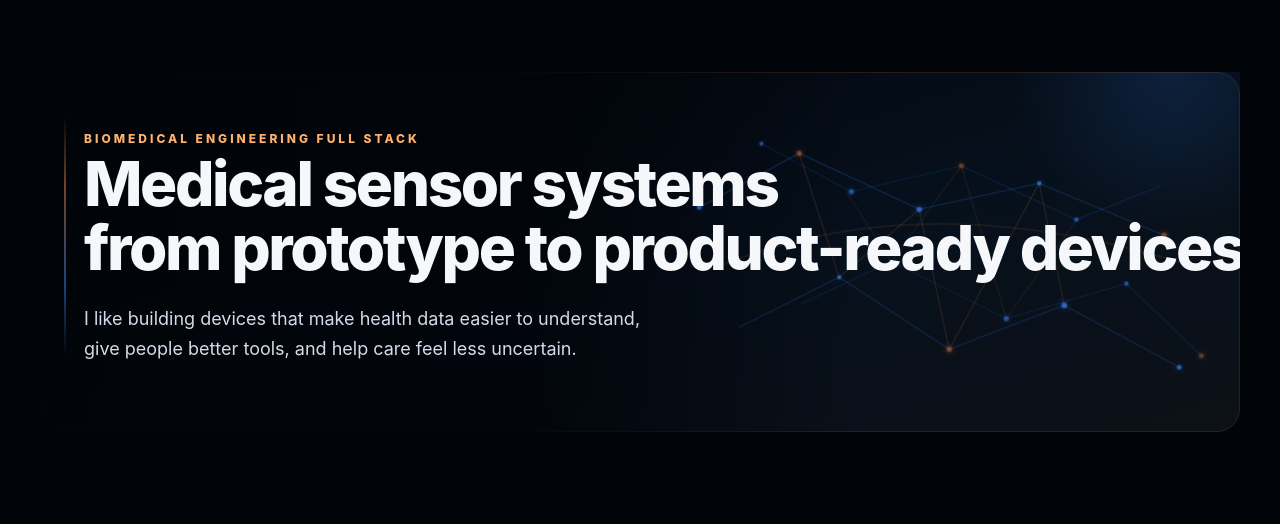
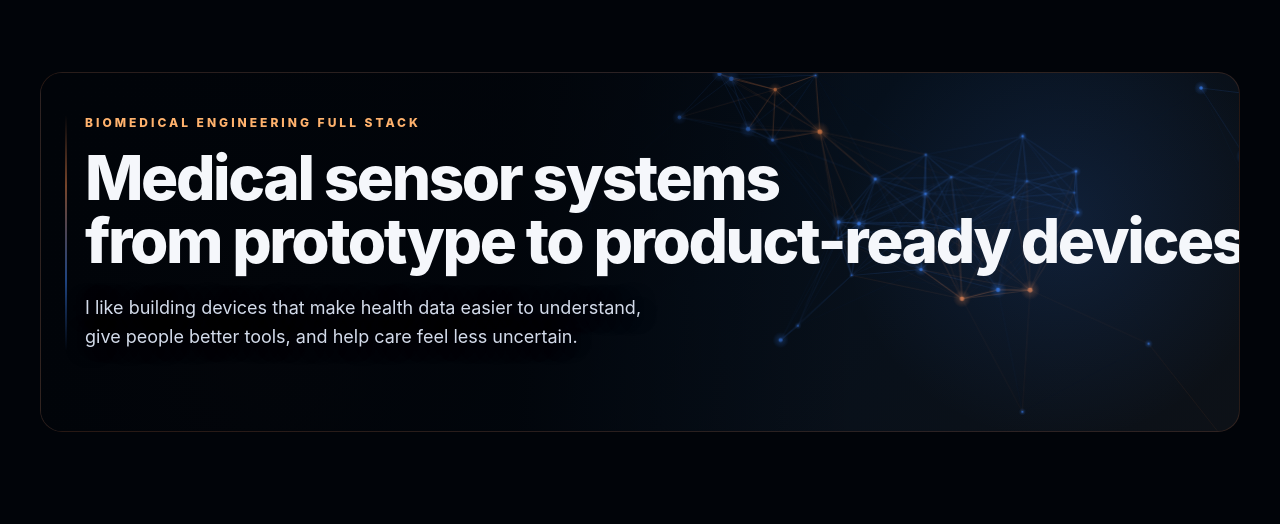
Before and after one commit to CocoHusky/CocoHusky, a website: page assets-src/hero-banner.html in a window 1280 px wide. Shown: the part 148-672 px from the top of the page. Drawn offline with Linux system fonts and the light colour scheme.

Commit message:
revert: restore hero banner HTML source

```diff
--- a/assets-src/hero-banner.html
+++ b/assets-src/hero-banner.html
@@ -2,175 +2,237 @@
 <html>
 <head>
 <meta charset="utf-8">
-<title>Alex Burton hero banner</title>
 <style>
   * { box-sizing: border-box; margin: 0; padding: 0; }
-  body {
-    background: #010409;
-    display: flex;
-    align-items: center;
-    justify-content: center;
-    min-height: 100vh;
-    padding: 20px;
+  body { background: #010409; display: flex; align-items: center; justify-content: center; min-height: 100vh; padding: 20px; }
+
+  .hero-banner {
+    position: relative;
+    width: 1200px;
+    max-width: 100%;
+    height: 360px;
+    overflow: hidden;
+    border-radius: 22px;
+    background: linear-gradient(135deg, #010409 0%, #06101c 56%, #0d1117 100%);
+    border: 1px solid rgba(232, 131, 74, 0.16);
+    color: #f5f7fb;
+    font-family: -apple-system, BlinkMacSystemFont, "Segoe UI", system-ui, sans-serif;
   }
-  svg { max-width: 100%; height: auto; display: block; }
+
+  canvas {
+    position: absolute;
+    inset: 0;
+    width: 100%;
+    height: 100%;
+    opacity: 0.9;
+  }
+
+  .glow-blue {
+    position: absolute;
+    top: -70px; right: -40px;
+    width: 440px; height: 440px;
+    border-radius: 50%;
+    background: radial-gradient(circle, rgba(59,130,246,0.14) 0%, transparent 70%);
+    pointer-events: none;
+  }
+
+  .glow-coral {
+    position: absolute;
+    bottom: -90px; left: 20px;
+    width: 340px; height: 340px;
+    border-radius: 50%;
+    background: radial-gradient(circle, rgba(232,131,74,0.10) 0%, transparent 70%);
+    pointer-events: none;
+  }
+
+  .text-shade {
+    position: absolute;
+    inset: 0 auto 0 0;
+    width: 68%;
+    background: linear-gradient(90deg, rgba(1,4,9,0.98) 0%, rgba(1,4,9,0.88) 58%, rgba(1,4,9,0) 100%);
+    pointer-events: none;
+    z-index: 1;
+  }
+
+  .hero-copy {
+    position: absolute;
+    left: 44px;
+    top: 42px;
+    width: 880px;
+    z-index: 2;
+  }
+
+  .eyebrow {
+    margin: 0 0 16px 0;
+    color: #ffb26d;
+    font-size: 12px;
+    font-weight: 800;
+    letter-spacing: 3px;
+    white-space: nowrap;
+  }
+
+  h1 {
+    margin: 0;
+    font-size: 62px;
+    line-height: 1.02;
+    font-weight: 820;
+    letter-spacing: -2.4px;
+  }
+
+  h1 span, .body span {
+    display: block;
+    white-space: nowrap;
+  }
+
+  .body {
+    margin: 22px 0 0 0;
+    color: #d3dbea;
+    font-size: 18px;
+    line-height: 1.58;
+    text-shadow: 0 1px 20px rgba(1,4,9,0.9);
+  }
+
+  .hero-copy::before {
+    content: '';
+    position: absolute;
+    left: -20px;
+    top: 0;
+    bottom: 0;
+    width: 2px;
+    background: linear-gradient(to bottom, transparent, rgba(232,131,74,0.5) 30%, rgba(59,130,246,0.5) 70%, transparent);
+    border-radius: 2px;
+  }
 </style>
 </head>
 <body>
-<svg id="readme-asset" xmlns="http://www.w3.org/2000/svg" width="1200" height="360" viewBox="0 0 1200 360" role="img" aria-labelledby="title desc">
-  <title id="title">Alex Burton — biomedical engineer building medical sensor systems</title>
-  <desc id="desc">Animated dark hero banner with biomedical sensor systems headline, glowing network nodes, and coral blue accents.</desc>
 
-  <defs>
-    <linearGradient id="hero-bg" x1="0" y1="0" x2="1" y2="1">
-      <stop offset="0%" stop-color="#010409" />
-      <stop offset="56%" stop-color="#06101c" />
-      <stop offset="100%" stop-color="#0d1117" />
-    </linearGradient>
+<div class="hero-banner" data-width="1200" data-height="360">
+  <canvas id="net"></canvas>
+  <div class="glow-blue"></div>
+  <div class="glow-coral"></div>
+  <div class="text-shade"></div>
 
-    <linearGradient id="text-shade" x1="0" y1="0" x2="1" y2="0">
-      <stop offset="0%" stop-color="#010409" stop-opacity="0.98" />
-      <stop offset="58%" stop-color="#010409" stop-opacity="0.88" />
-      <stop offset="100%" stop-color="#010409" stop-opacity="0" />
-    </linearGradient>
+  <div class="hero-copy">
+    <p class="eyebrow">BIOMEDICAL ENGINEERING FULL STACK</p>
+    <h1>
+      <span>Medical sensor systems</span>
+      <span>from prototype to product-ready devices.</span>
+    </h1>
+    <p class="body">
+      <span>I like building devices that make health data easier to understand,</span>
+      <span>give people better tools, and help care feel less uncertain.</span>
+    </p>
+  </div>
+</div>
 
-    <linearGradient id="accent-line" x1="0" y1="0" x2="0" y2="1">
-      <stop offset="0%" stop-color="#e8834a" stop-opacity="0" />
-      <stop offset="30%" stop-color="#e8834a" stop-opacity="0.5" />
-      <stop offset="70%" stop-color="#3b82f6" stop-opacity="0.5" />
-      <stop offset="100%" stop-color="#3b82f6" stop-opacity="0" />
-    </linearGradient>
+<script>
+const canvas = document.getElementById('net');
+const ctx = canvas.getContext('2d');
+const banner = canvas.parentElement;
 
-    <radialGradient id="blue-glow" cx="50%" cy="50%" r="50%">
-      <stop offset="0%" stop-color="#3b82f6" stop-opacity="0.16" />
-      <stop offset="70%" stop-color="#3b82f6" stop-opacity="0" />
-    </radialGradient>
+function resize() {
+  canvas.width = banner.offsetWidth;
+  canvas.height = banner.offsetHeight;
+}
+resize();
+window.addEventListener('resize', resize);
 
-    <radialGradient id="coral-glow" cx="50%" cy="50%" r="50%">
-      <stop offset="0%" stop-color="#e8834a" stop-opacity="0.12" />
-      <stop offset="70%" stop-color="#e8834a" stop-opacity="0" />
-    </radialGradient>
+const COLORS = {
+  nodePrimary:  'rgba(59,130,246,',
+  nodeAccent:   'rgba(232,131,74,',
+  nodeDim:      'rgba(100,140,200,',
+  edgePrimary:  'rgba(59,130,246,',
+  edgeAccent:   'rgba(232,131,74,',
+};
 
-    <filter id="soft-glow" x="-80%" y="-80%" width="260%" height="260%">
-      <feGaussianBlur stdDeviation="5" result="blur" />
-      <feMerge>
-        <feMergeNode in="blur" />
-        <feMergeNode in="SourceGraphic" />
-      </feMerge>
-    </filter>
+const NODE_COUNT = 38;
+const CONNECT_DIST = 180;
+const EDGE_FADE_DIST = 140;
 
-    <style><![CDATA[
-      .hero-text {
-        font-family: -apple-system, BlinkMacSystemFont, "Segoe UI", system-ui, sans-serif;
-      }
+class Node {
+  constructor(i) {
+    this.bx = Math.random();
+    this.by = Math.random();
+    this.r1  = 30 + Math.random() * 90;
+    this.r2  = 15 + Math.random() * 50;
+    this.s1  = (Math.random() * 0.0004 + 0.0001) * (Math.random() < 0.5 ? 1 : -1);
+    this.s2  = (Math.random() * 0.0007 + 0.0002) * (Math.random() < 0.5 ? 1 : -1);
+    this.a1  = Math.random() * Math.PI * 2;
+    this.a2  = Math.random() * Math.PI * 2;
+    this.dx  = (Math.random() - 0.5) * 0.04;
+    this.dy  = (Math.random() - 0.5) * 0.04;
+    this.isAccent = (i % 9 === 0);
+    this.size = this.isAccent ? 2.5 : (1.2 + Math.random() * 1.6);
+    this.pulse = Math.random() * Math.PI * 2;
+    this.pulseSpeed = 0.008 + Math.random() * 0.012;
+    this.x = 0; this.y = 0;
+  }
 
-      .net {
-        animation: network-drift 8s ease-in-out infinite alternate;
-        transform-box: fill-box;
-        transform-origin: center;
-      }
+  update(t) {
+    this.a1 += this.s1 * t;
+    this.a2 += this.s2 * t;
+    this.bx = ((this.bx + this.dx * 0.0005) + 1) % 1;
+    this.by = ((this.by + this.dy * 0.0005) + 1) % 1;
+    this.pulse += this.pulseSpeed;
+    const W = canvas.width, H = canvas.height;
+    const xBase = W * (0.52 + this.bx * 0.48);
+    const yBase = H * (0.05 + this.by * 0.90);
+    this.x = xBase + Math.cos(this.a1) * this.r1 + Math.cos(this.a2) * this.r2;
+    this.y = yBase + Math.sin(this.a1) * this.r1 * 0.6 + Math.sin(this.a2) * this.r2 * 0.7;
+  }
 
-      .net-slow {
-        animation: network-drift-slow 11s ease-in-out infinite alternate;
-        transform-box: fill-box;
-        transform-origin: center;
-      }
+  draw() {
+    const p = 0.7 + 0.3 * Math.sin(this.pulse);
+    const col = this.isAccent ? COLORS.nodeAccent : COLORS.nodePrimary;
+    const r = this.size * p;
+    const g = ctx.createRadialGradient(this.x, this.y, 0, this.x, this.y, r * 4);
+    g.addColorStop(0, col + '0.35)');
+    g.addColorStop(1, col + '0)');
+    ctx.beginPath();
+    ctx.arc(this.x, this.y, r * 4, 0, Math.PI * 2);
+    ctx.fillStyle = g;
+    ctx.fill();
+    ctx.beginPath();
+    ctx.arc(this.x, this.y, r, 0, Math.PI * 2);
+    ctx.fillStyle = col + (this.isAccent ? '0.9)' : '0.8)');
+    ctx.fill();
+  }
+}
 
-      .node {
-        animation: node-pulse 3.4s ease-in-out infinite alternate;
-        filter: url(#soft-glow);
-        transform-box: fill-box;
-        transform-origin: center;
-      }
+const nodes = Array.from({length: NODE_COUNT}, (_, i) => new Node(i));
+let last = performance.now();
 
-      .node.accent {
-        animation-duration: 2.7s;
-      }
+function draw(now) {
+  const dt = now - last;
+  last = now;
+  ctx.clearRect(0, 0, canvas.width, canvas.height);
+  nodes.forEach(n => n.update(dt));
+  for (let i = 0; i < nodes.length; i++) {
+    for (let j = i + 1; j < nodes.length; j++) {
+      const a = nodes[i], b = nodes[j];
+      const dx = a.x - b.x, dy = a.y - b.y;
+      const dist = Math.sqrt(dx*dx + dy*dy);
+      if (dist > CONNECT_DIST) continue;
+      const alpha = Math.pow(1 - dist / CONNECT_DIST, 1.6) * 0.55;
+      const isHot = a.isAccent || b.isAccent;
+      const col = isHot ? COLORS.edgeAccent : COLORS.edgePrimary;
+      const grad = ctx.createLinearGradient(a.x, a.y, b.x, b.y);
+      grad.addColorStop(0, col + alpha + ')');
+      grad.addColorStop(0.5, col + (alpha * 1.3) + ')');
+      grad.addColorStop(1, col + alpha + ')');
+      ctx.beginPath();
+      ctx.moveTo(a.x, a.y);
+      ctx.lineTo(b.x, b.y);
+      ctx.strokeStyle = grad;
+      ctx.lineWidth = isHot ? 0.8 : 0.5;
+      ctx.stroke();
+    }
+  }
+  nodes.forEach(n => n.draw());
+  requestAnimationFrame(draw);
+}
 
-      .edge {
-        animation: edge-pulse 4.8s ease-in-out infinite alternate;
-      }
-
-      .scan {
-        animation: scan-line 5.6s ease-in-out infinite alternate;
-      }
-
-      @keyframes network-drift {
-        from { transform: translate(-12px, 8px); opacity: 0.72; }
-        to { transform: translate(18px, -10px); opacity: 1; }
-      }
-
-      @keyframes network-drift-slow {
-        from { transform: translate(14px, -6px); opacity: 0.62; }
-        to { transform: translate(-16px, 12px); opacity: 0.94; }
-      }
-
-      @keyframes node-pulse {
-        from { opacity: 0.48; transform: scale(0.82); }
-        to { opacity: 1; transform: scale(1.18); }
-      }
-
-      @keyframes edge-pulse {
-        from { opacity: 0.22; stroke-width: 0.65; }
-        to { opacity: 0.72; stroke-width: 1.15; }
-      }
-
-      @keyframes scan-line {
-        from { transform: translateY(-14px); opacity: 0.3; }
-        to { transform: translateY(18px); opacity: 0.8; }
-      }
-    ]]></style>
-  </defs>
-
-  <rect x="0.5" y="0.5" width="1199" height="359" rx="22" fill="url(#hero-bg)" stroke="#e8834a" stroke-opacity="0.16" />
-  <circle cx="1130" cy="-5" r="230" fill="url(#blue-glow)" />
-  <circle cx="190" cy="345" r="190" fill="url(#coral-glow)" />
-  <rect x="0" y="0" width="815" height="360" fill="url(#text-shade)" />
-
-  <g class="net-slow" stroke="#3b82f6" stroke-linecap="round" fill="none">
-    <path class="edge" d="M720 70 L810 118 L920 92 L1035 146 L1120 112" stroke-opacity="0.32" />
-    <path class="edge" d="M760 230 L850 188 L965 245 L1085 210 L1160 282" stroke-opacity="0.30" />
-    <path class="edge" d="M805 118 L850 188 L920 92 L965 245 L1035 146" stroke="#e8834a" stroke-opacity="0.24" />
-  </g>
-
-  <g class="net" stroke="#3b82f6" stroke-linecap="round" fill="none">
-    <path class="edge" d="M650 140 L750 86 L870 142 L990 116 L1115 168" stroke-opacity="0.42" />
-    <path class="edge" d="M690 260 L790 210 L900 282 L1015 238 L1130 300" stroke-opacity="0.34" />
-    <path class="edge" d="M750 86 L790 210 L870 142 L900 282 L990 116 L1015 238" stroke="#e8834a" stroke-opacity="0.28" />
-    <path class="scan" d="M670 182 C800 128, 960 122, 1150 184" stroke="#ffb26d" stroke-opacity="0.26" stroke-width="1" />
-  </g>
-
-  <g class="net" fill="#3b82f6">
-    <circle class="node" cx="650" cy="140" r="2.4" />
-    <circle class="node accent" cx="750" cy="86" r="3.2" fill="#e8834a" />
-    <circle class="node" cx="790" cy="210" r="2.1" />
-    <circle class="node" cx="870" cy="142" r="2.7" />
-    <circle class="node accent" cx="900" cy="282" r="3.4" fill="#e8834a" />
-    <circle class="node" cx="990" cy="116" r="2.2" />
-    <circle class="node" cx="1015" cy="238" r="2.8" />
-    <circle class="node accent" cx="1115" cy="168" r="3.3" fill="#e8834a" />
-    <circle class="node" cx="1130" cy="300" r="2.4" />
-  </g>
-
-  <g class="net-slow" fill="#3b82f6">
-    <circle class="node" cx="720" cy="70" r="2.0" />
-    <circle class="node" cx="810" cy="118" r="2.5" />
-    <circle class="node accent" cx="920" cy="92" r="3.1" fill="#e8834a" />
-    <circle class="node" cx="965" cy="245" r="2.5" />
-    <circle class="node" cx="1035" cy="146" r="2.2" />
-    <circle class="node" cx="1085" cy="210" r="2.2" />
-    <circle class="node accent" cx="1160" cy="282" r="3.0" fill="#e8834a" />
-  </g>
-
-  <rect x="24" y="42" width="2" height="244" rx="1" fill="url(#accent-line)" />
-
-  <g class="hero-text">
-    <text x="44" y="71" fill="#ffb26d" font-size="12" font-weight="800" letter-spacing="3">BIOMEDICAL ENGINEERING FULL STACK</text>
-    <text x="44" y="134" fill="#f5f7fb" font-size="62" font-weight="820" letter-spacing="-2.4">Medical sensor systems</text>
-    <text x="44" y="198" fill="#f5f7fb" font-size="62" font-weight="820" letter-spacing="-2.4">from prototype to product-ready devices.</text>
-    <text x="44" y="253" fill="#d3dbea" font-size="18" font-weight="400">I like building devices that make health data easier to understand,</text>
-    <text x="44" y="283" fill="#d3dbea" font-size="18" font-weight="400">give people better tools, and help care feel less uncertain.</text>
-  </g>
-</svg>
+requestAnimationFrame(draw);
+</script>
 </body>
 </html>
```
